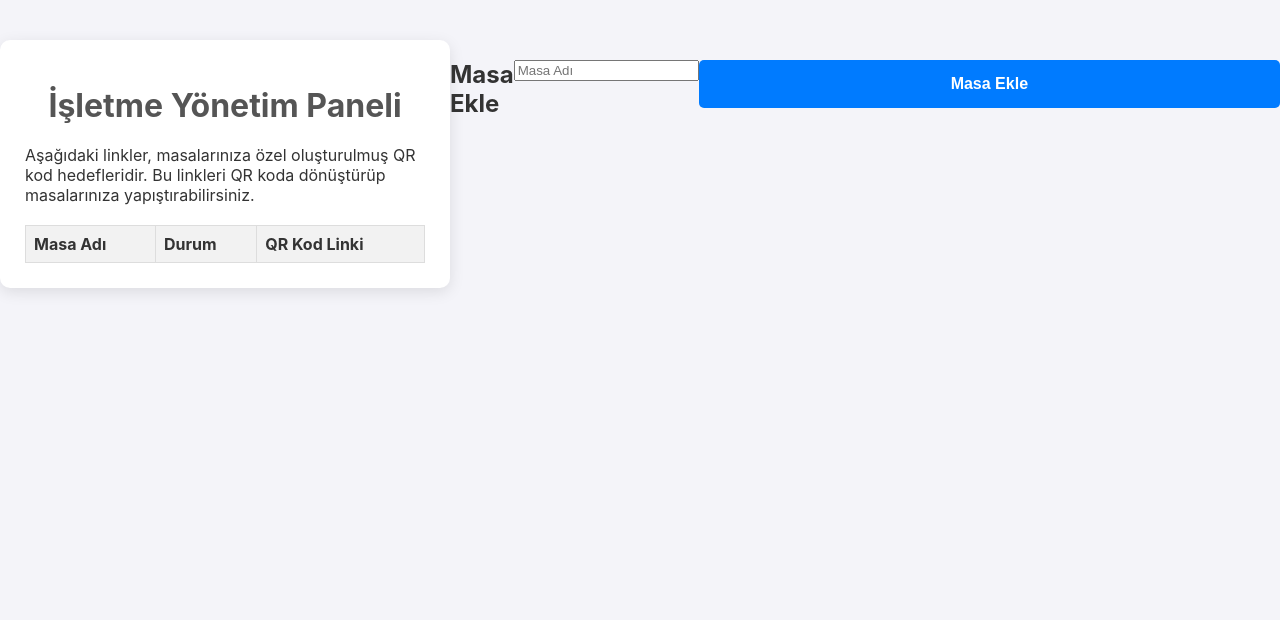
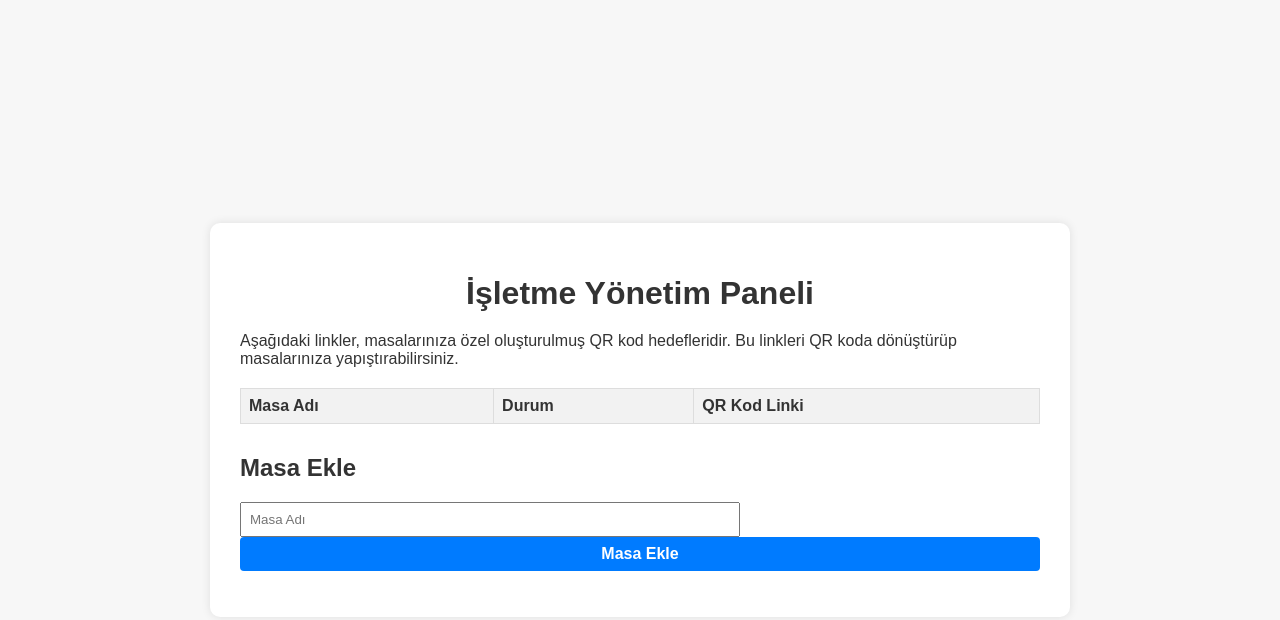
Before and after one commit to dokuyucub/Restruant-demo, a website: page public/admin.html in a window 1280 px wide. Drawn offline with Linux system fonts and the light colour scheme; no server answers.

Commit message:
admin.html arayüz ve buton estetiği geliştirildi

```diff
--- a/public/admin.html
+++ b/public/admin.html
@@ -1,14 +1,69 @@
 <!DOCTYPE html>
 <html lang="tr">
 <head>
-  <meta charset="UTF-8">
-  <meta name="viewport" content="width=device-width, initial-scale=1.0">
+  <meta charset="UTF-8" />
+  <meta name="viewport" content="width=device-width, initial-scale=1.0" />
   <title>Admin Paneli</title>
-  <link rel="stylesheet" href="style.css">
+  <link rel="stylesheet" href="style.css" />
   <style>
-    #add-table-btn, #table-name-input {
-      display: block;
-      margin-top: 20px;
+    body {
+      font-family: Arial, sans-serif;
+      background-color: #f7f7f7;
+      margin: 0;
+      padding: 20px;
+    }
+
+    .container {
+      max-width: 800px;
+      margin: auto;
+      background-color: #fff;
+      border-radius: 10px;
+      padding: 30px;
+      box-shadow: 0 0 10px rgba(0,0,0,0.1);
+    }
+
+    table {
+      width: 100%;
+      border-collapse: collapse;
+      margin-bottom: 30px;
+    }
+
+    th, td {
+      padding: 10px;
+      border-bottom: 1px solid #ddd;
+      text-align: left;
+    }
+
+    th {
+      background-color: #f0f0f0;
+    }
+
+    h1, h2 {
+      color: #333;
+    }
+
+    #table-name-input {
+      padding: 8px;
+      width: 60%;
+      margin-right: 10px;
+    }
+
+    #add-table-btn {
+      padding: 8px 20px;
+      background-color: #007bff;
+      color: white;
+      border: none;
+      border-radius: 4px;
+      cursor: pointer;
+    }
+
+    #add-table-btn:hover {
+      background-color: #0056b3;
+    }
+
+    #add-status {
+      margin-top: 10px;
+      font-weight: bold;
     }
   </style>
 </head>
@@ -27,31 +82,14 @@
       </thead>
       <tbody></tbody>
     </table>
+
+    <h2>Masa Ekle</h2>
+    <input type="text" id="table-name-input" placeholder="Masa Adı" />
+    <button id="add-table-btn">Masa Ekle</button>
+    <p id="add-status"></p>
   </div>
 
-  <script>
-    window.addEventListener('DOMContentLoaded', () => {
-      const tableBody = document.querySelector('#tables-list tbody');
-      fetch('/api/admin/tables')
-        .then(res => res.json())
-        .then(tables => {
-          tables.forEach(table => {
-            const row = document.createElement('tr');
-            row.innerHTML = `
-              <td>${table.name}</td>
-              <td>${table.isPaid ? '<span style="color:green;">Ödendi</span>' : '<span style="color:red;">Ödenmedi</span>'}</td>
-              <td><a href="${table.qrUrl}" target="_blank">${table.qrUrl}</a></td>
-            `;
-            tableBody.appendChild(row);
-          });
-        });
-    });
-  </script>
-
-  <!-- Masa ekleme alanı -->
-  <h2>Masa Ekle</h2>
-  <input type="text" id="table-name-input" placeholder="Masa Adı">
-  <button id="add-table-btn">Masa Ekle</button>
-  <p id="add-status"></p>
+  <!-- Script dosyanı modül olarak çağırıyoruz -->
+  <script type="module" src="script.js"></script>
 </body>
 </html>
```
